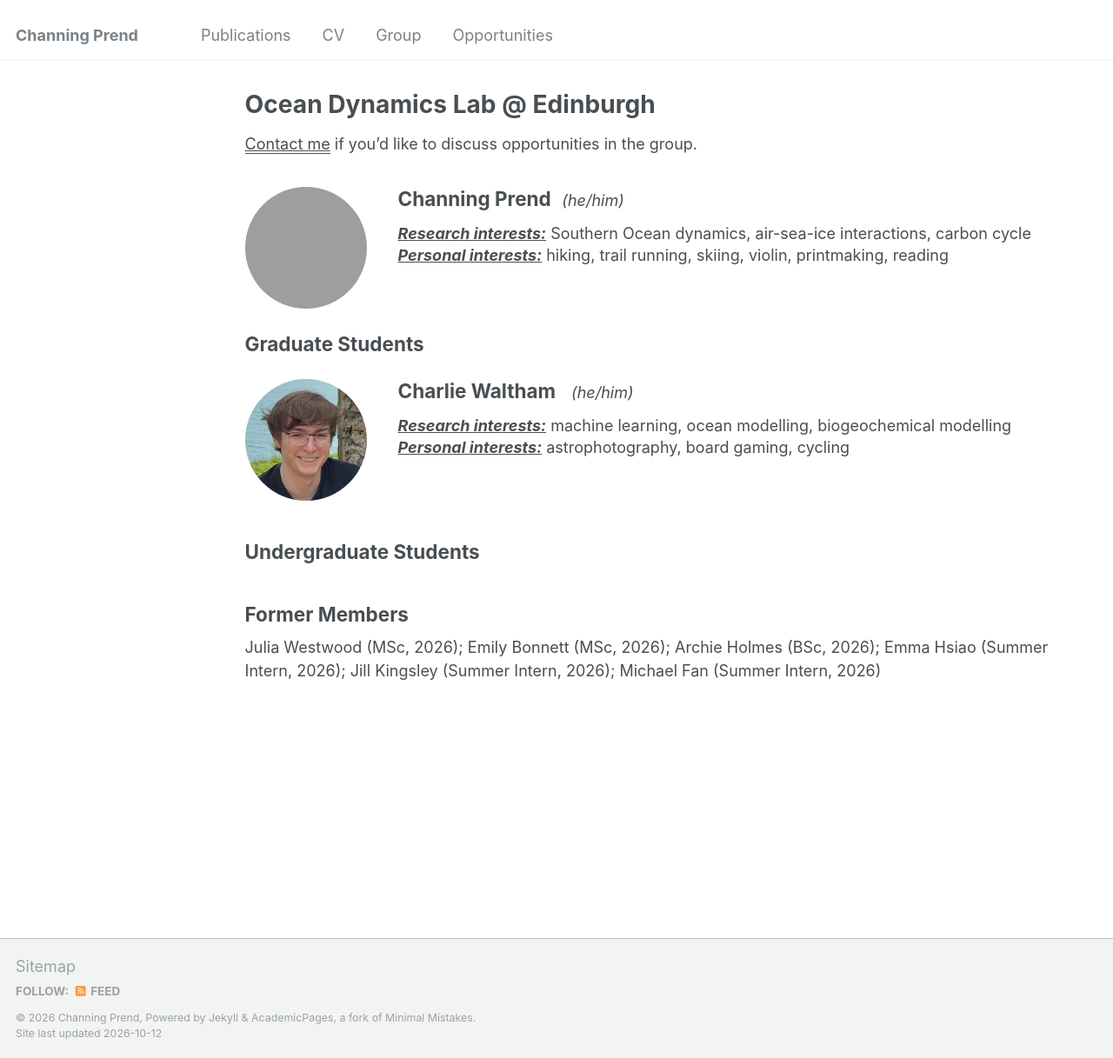
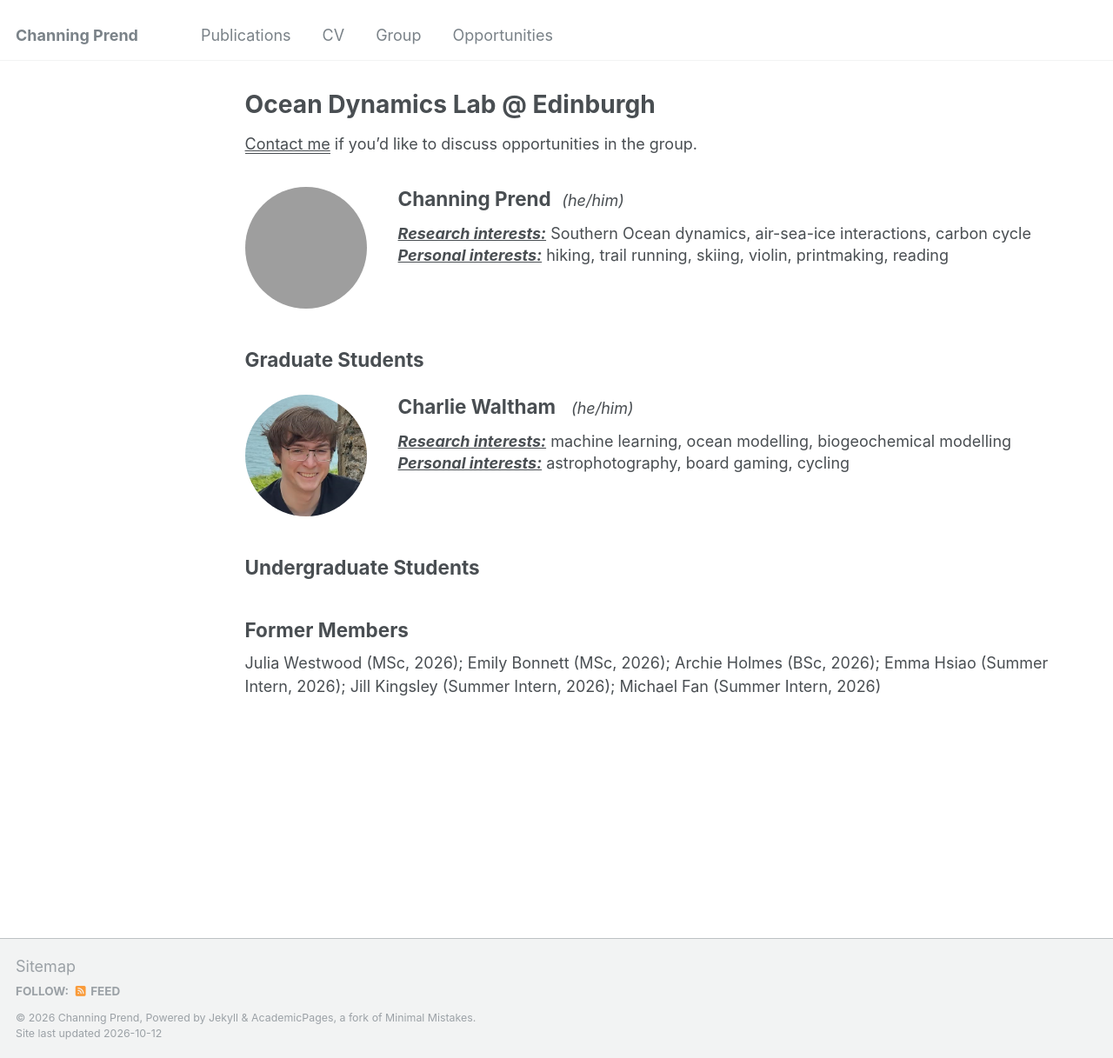
Before and after one commit to cprend/cprend.github.io, a Jekyll site: the page built from _pages/group.md, in a window 1280 px wide and 1217 px high. Shown: the whole window at 87% size. Built offline with Jekyll 4.4.1, drawn with Linux system fonts in a browser that asks for light colours; grey boxes are pictures that could not be loaded.

Commit message:
Update _custom.scss

```diff
--- a/_sass/_custom.scss
+++ b/_sass/_custom.scss
@@ -44,10 +44,6 @@
 .group-pi-info p {
   margin: 0 !important;
   line-height: 1.4;
-}
-
-.group-pi + h2 {
-  margin-top: 0.6em;
 }
 
 .group-pi-info p strong {
```
